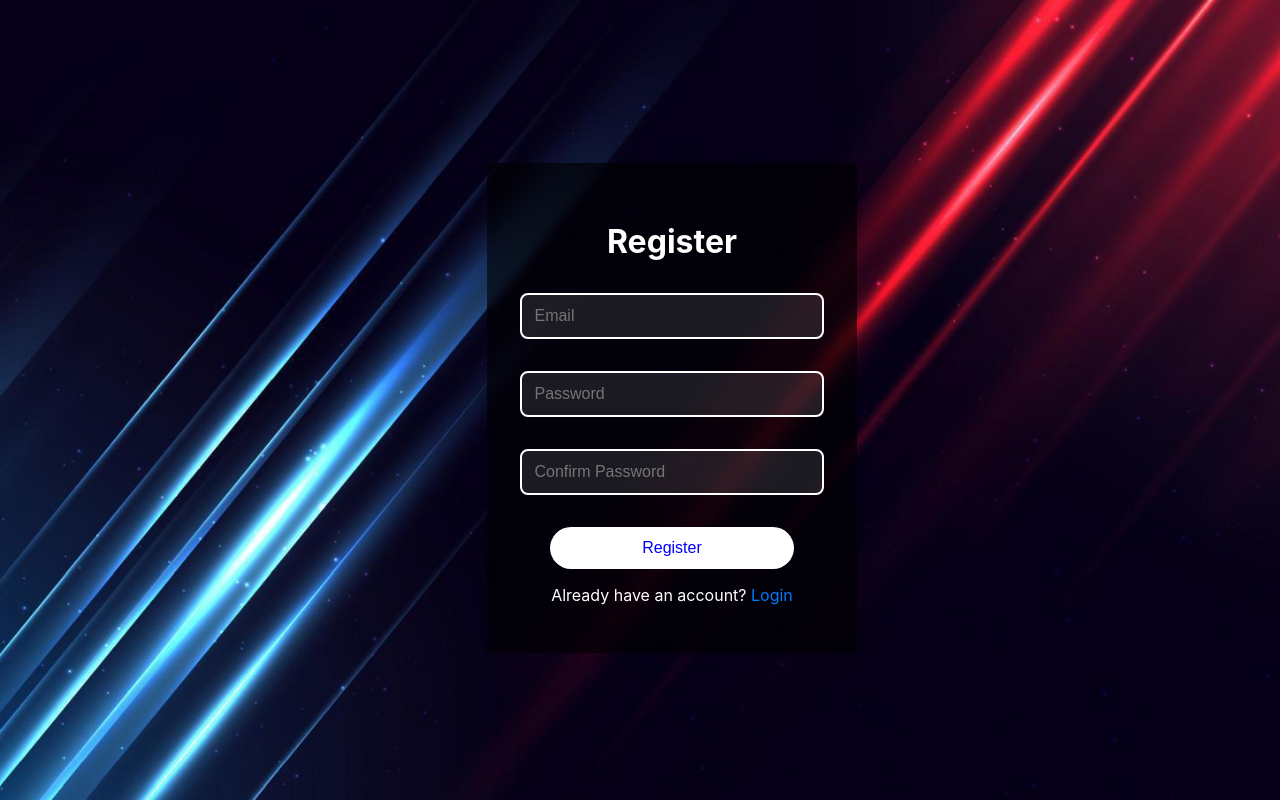
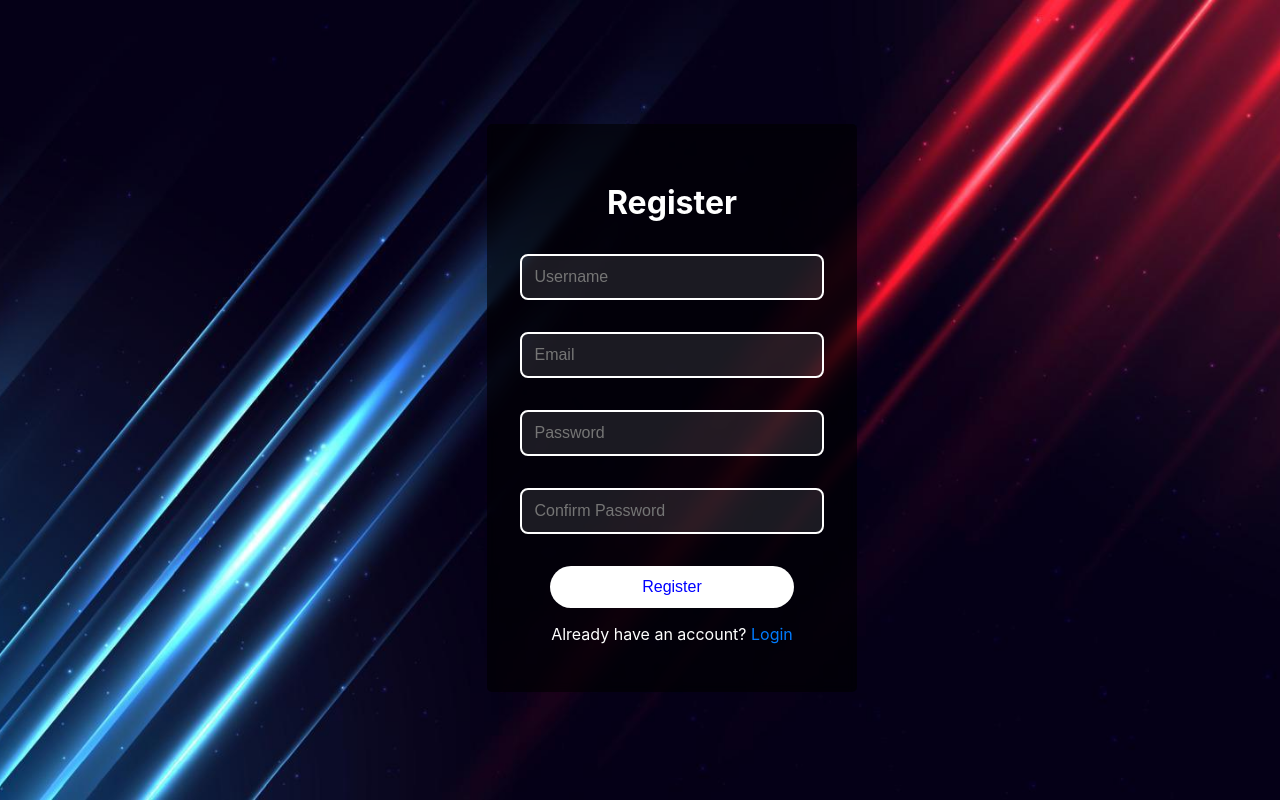
Before and after one commit to ViorelCalin849/SmartCampusFrontend, a React (Create React App) app in the folder smart-campus-frontend/: page /register in a window 1280 px wide. Built offline with nearby package versions, Linux system fonts and the light colour scheme.

Commit message:
Username-Working

```diff
--- a/smart-campus-frontend/src/components/Register.js
+++ b/smart-campus-frontend/src/components/Register.js
@@ -1,9 +1,11 @@
 import React, { useState } from 'react';
 import { getAuth, createUserWithEmailAndPassword } from 'firebase/auth';
+import { getFirestore, doc, setDoc } from 'firebase/firestore';
 import { Link, useNavigate } from 'react-router-dom';
 import '../styles/Register.css';
 
 const Register = () => {
+    const [username, setUsername] = useState('');
     const [email, setEmail] = useState('');
     const [password, setPassword] = useState('');
     const [confirmPassword, setConfirmPassword] = useState('');
@@ -12,6 +14,7 @@ const Register = () => {
 
     const handleRegister = async (e) => {
         e.preventDefault();
+        setError(null); // Reset any existing errors
 
         if (password !== confirmPassword) {
             setError("Passwords do not match");
@@ -19,13 +22,28 @@ const Register = () => {
         }
 
         const auth = getAuth();
+        const db = getFirestore(); // Initialize Firestore
 
         try {
-            await createUserWithEmailAndPassword(auth, email, password);
+            // Step 1: Register the user with Firebase Authentication
+            const userCredential = await createUserWithEmailAndPassword(auth, email, password);
+            const userId = userCredential.user.uid; // Get the user's UID
+
+            console.log("Registered with Firebase Auth. UserID:", userId);
+
+            // Step 2: Save the username and email to Firestore directly
+            await setDoc(doc(db, "users", userId), {
+                email: email,
+                username: username,
+            });
+
+            console.log("User data saved to Firestore.");
+
             alert("Registration successful. Redirecting to login.");
-            navigate('/');
+            navigate('/'); // Redirect to login page or home
         } catch (error) {
             setError("An error occurred during registration: " + error.message);
+            console.error("Error during registration:", error);
         }
     };
 
@@ -33,6 +51,16 @@ const Register = () => {
         <div className="register-container">
             <h2 className="register-heading">Register</h2>
             <form onSubmit={handleRegister}>
+                <div className="register-form-group">
+                    <input
+                        type="text"
+                        placeholder="Username"
+                        value={username}
+                        onChange={(e) => setUsername(e.target.value)}
+                        className="register-form-input"
+                        required
+                    />
+                </div>
                 <div className="register-form-group">
                     <input
                         type="email"
```
Also changed, not shown: 1 other file (tests, documents, lock files or other folders).
